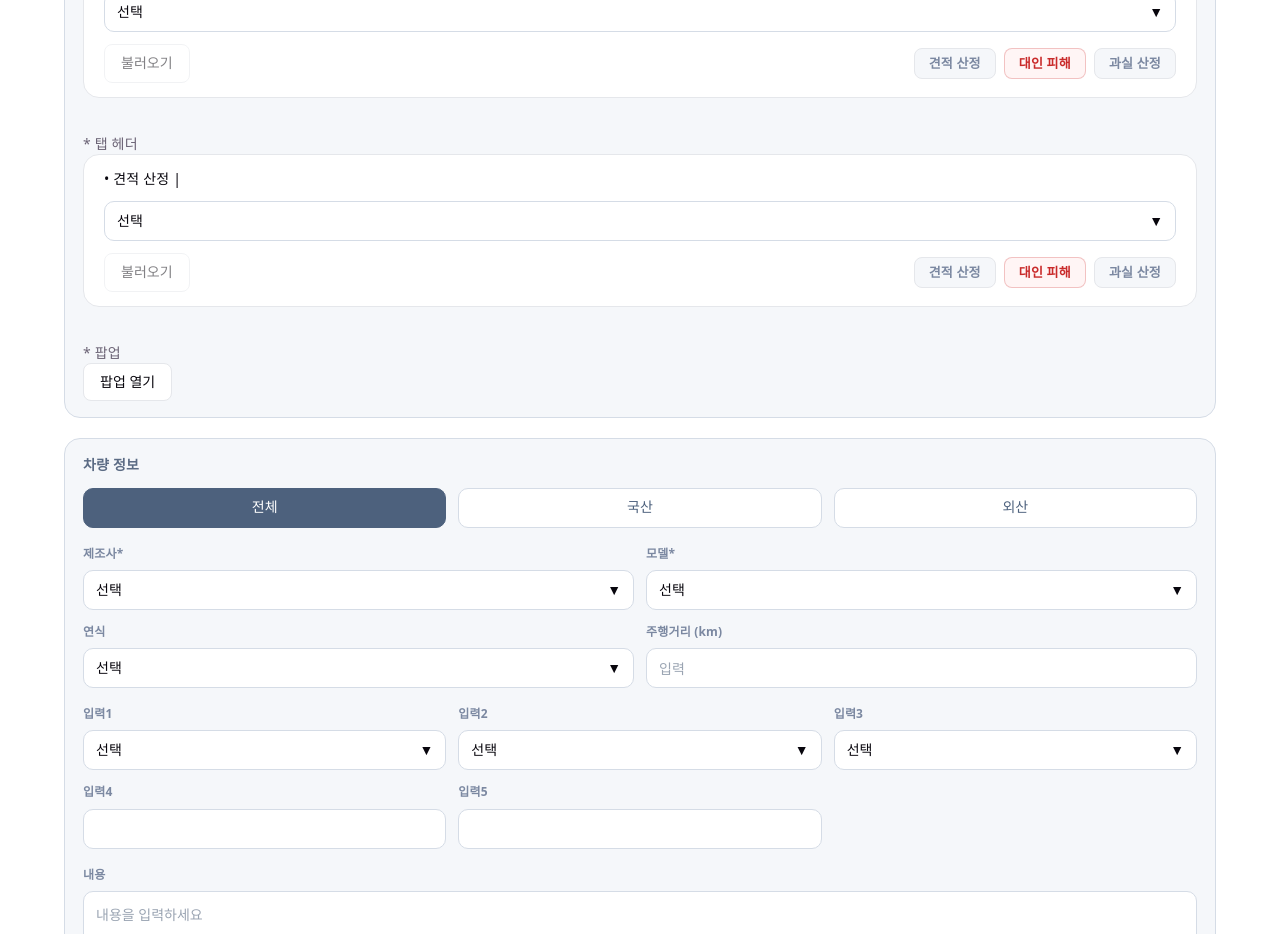
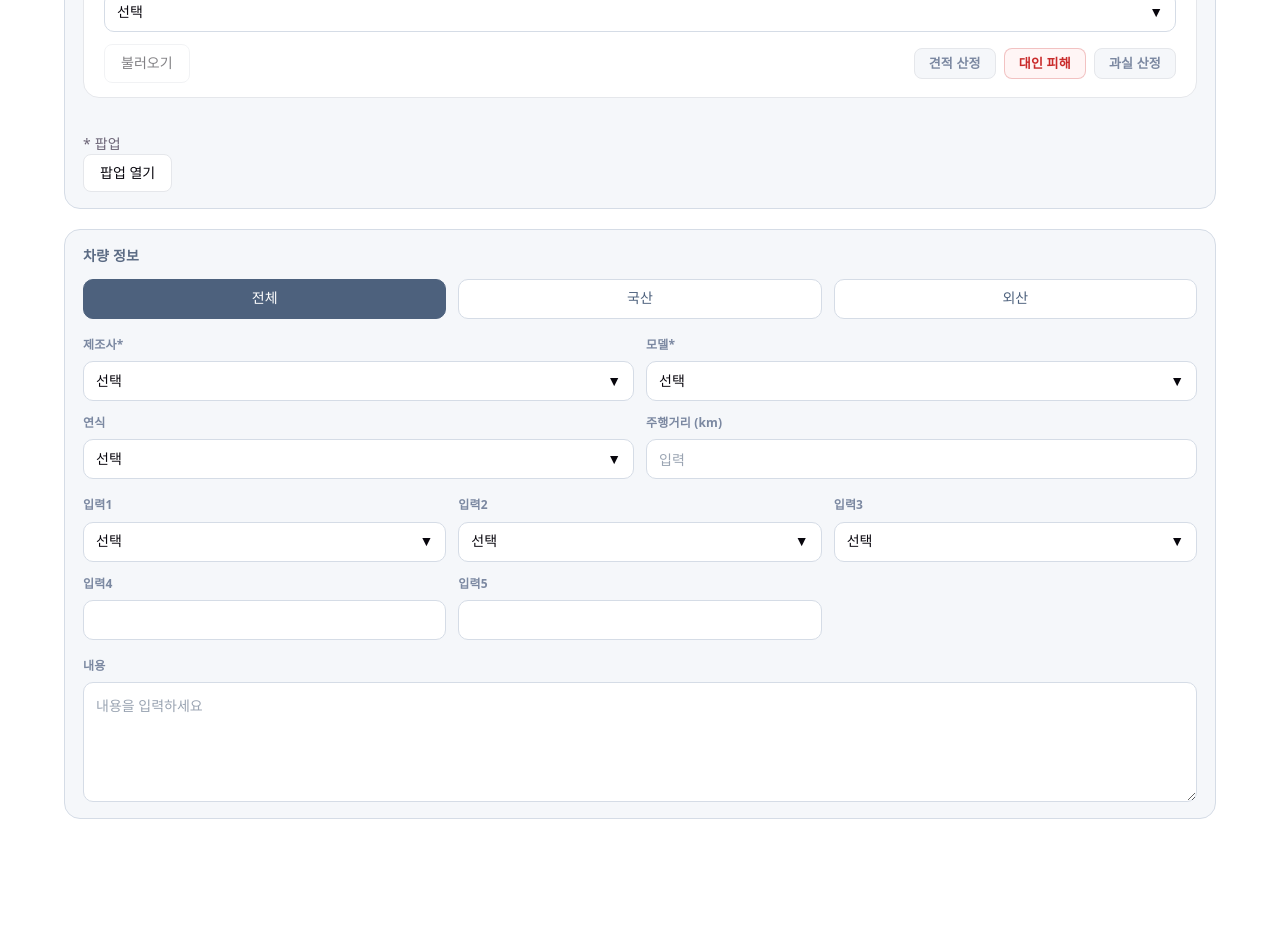
Before and after one commit to munjung/mvp-fe, a React (Vite) app: page /guide in a window 1280 px wide. Shown: the part 920-1854 px from the top of the page. After the commit the page ends 1779 px from the top, so only its background shows below. Built offline with nearby package versions, Linux system fonts and the light colour scheme.

Commit message:
중복 제거

```diff
--- a/src/pages/GuidePage.tsx
+++ b/src/pages/GuidePage.tsx
@@ -142,20 +142,6 @@ export default function GuidePage() {
             onReset={() => setTabHeaderVal('')}
             onViewSituation={() => console.log('상황 보기')}
           />
-          <div>
-            <p>* 탭 헤더</p>
-            <BaseTabHeader
-              title="견적 산정"
-              activeKey="damage"
-              badges={badgesOptions}
-              selectOptions={tabHeaderOptions}
-              selectedValue={tabHeaderVal}
-              onSelectChange={setTabHeaderVal}
-              onLoad={() => console.log('불러오기')}
-              onReset={() => setTabHeaderVal('')}
-              onViewSituation={() => console.log('상황 보기')}
-            />
-          </div>
 
           <div>
             <p>* 팝업</p>
```
